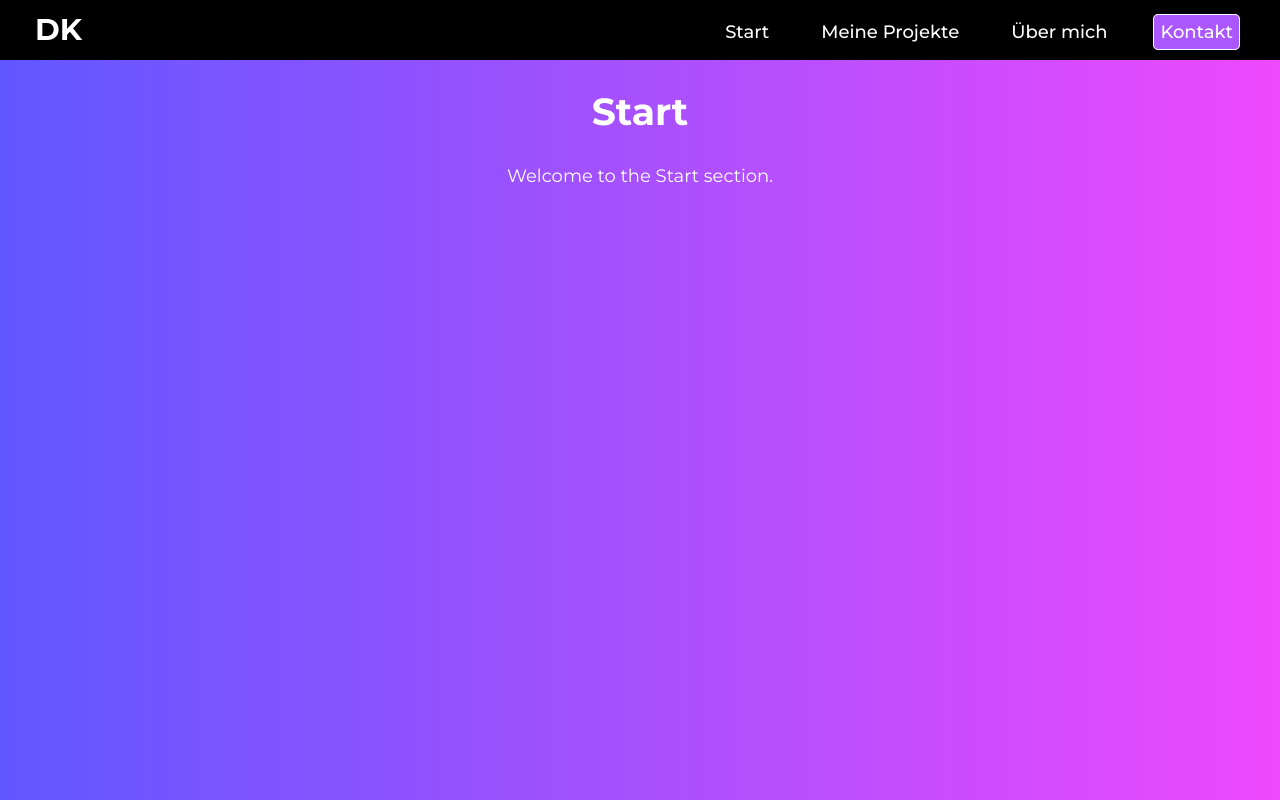
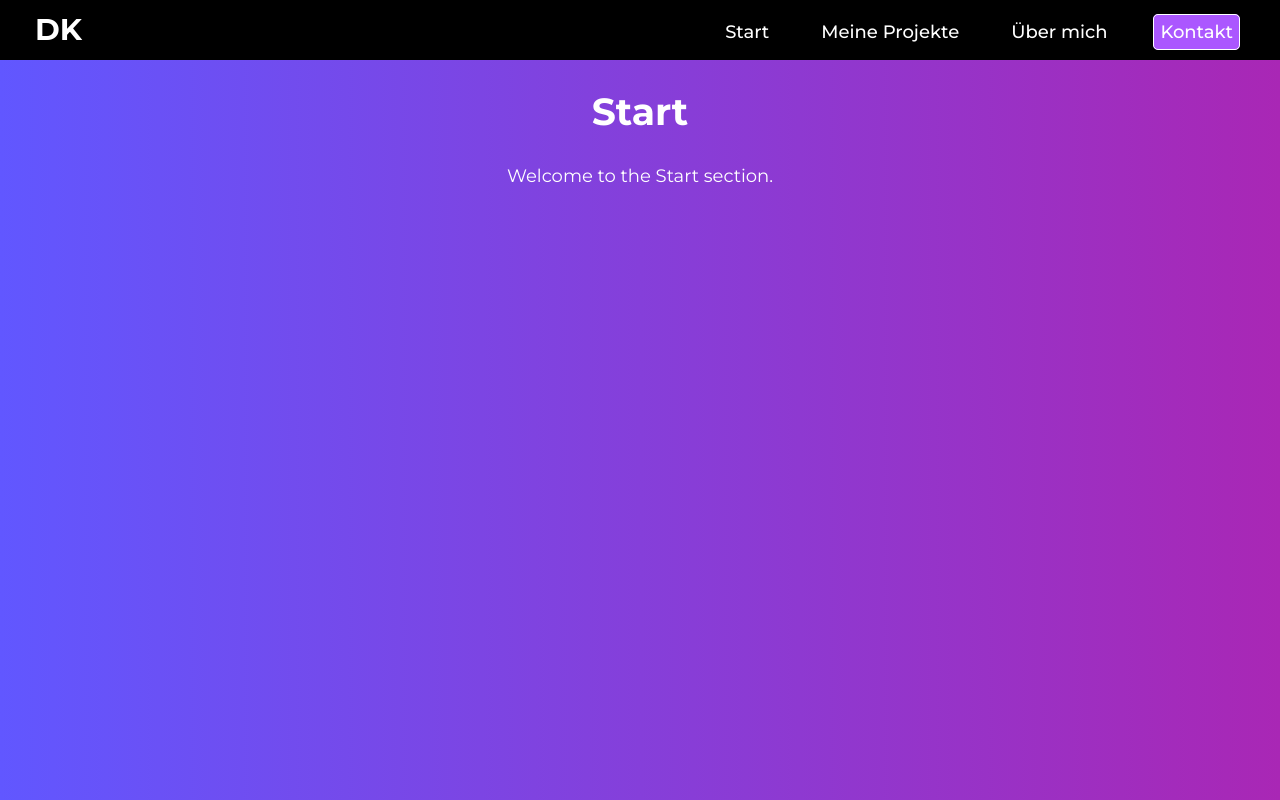
Before and after one commit to DenKim94/PRJ_myPortfolioWebsite, a React (Vite) app in the folder my-website-app/: page / in a window 1280 px wide. Shown: the top 800 px of the page. Built offline with nearby package versions, Linux system fonts and the light colour scheme.

Commit message:
Optimized style properties

```diff
--- a/my-website-app/src/globalConstants.js
+++ b/my-website-app/src/globalConstants.js
@@ -1,2 +1,2 @@
 export const THRESHOLD_MAX_APP_WIDTH = 800;
-export const SCROLL_VIEW_OFFSET = 20;
+export const SCROLL_VIEW_OFFSET = 0;
--- a/my-website-app/src/styles/index.css
+++ b/my-website-app/src/styles/index.css
@@ -13,7 +13,7 @@
   font-size: 18px;
 
   color: #ffffff;
-  background: linear-gradient(to right, #6157FF, #EE49FD);
+  background: linear-gradient(to right, #6157FF, #a927b5);
   font-synthesis: none;
   text-rendering: optimizeLegibility;
   -webkit-font-smoothing: antialiased;
```
